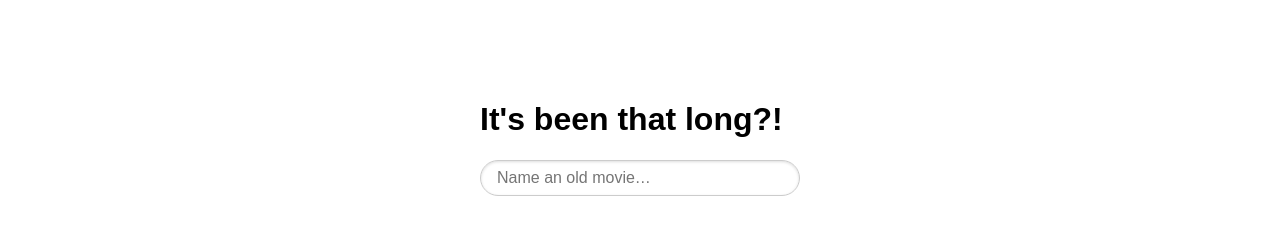
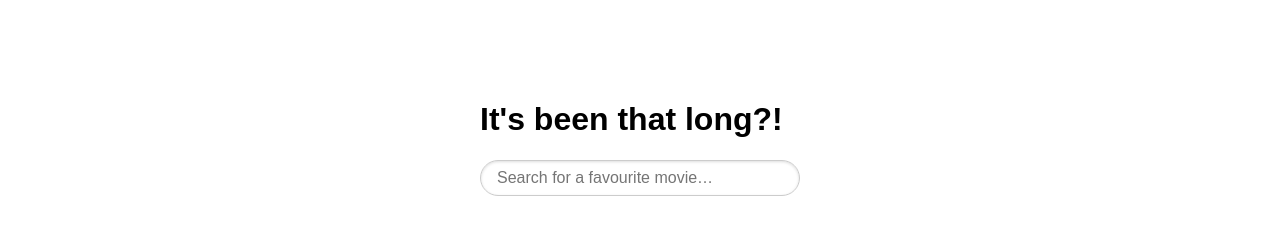
Before and after one commit to JonAbrams/itsbeenthatlong, a Next.js app: page / in a window 1280 px wide. Shown: the top 250 px of the page. Built offline with nearby package versions, Linux system fonts and the light colour scheme.

Commit message:
Change search placeholder

```diff
--- a/components/MovieQuery.tsx
+++ b/components/MovieQuery.tsx
@@ -42,8 +42,8 @@ export const MovieQuery: FunctionComponent = () => {
         onSubmit={(e) => e.preventDefault()}
       >
         <input
-          placeholder="Name an old movie…"
-          aria-label="Search for an old movie"
+          placeholder="Search for a favourite movie…"
+          aria-label="Search for a favourite movie"
           type="search"
           value={movieQuery}
           onChange={handleMovieQueryChange}
```
